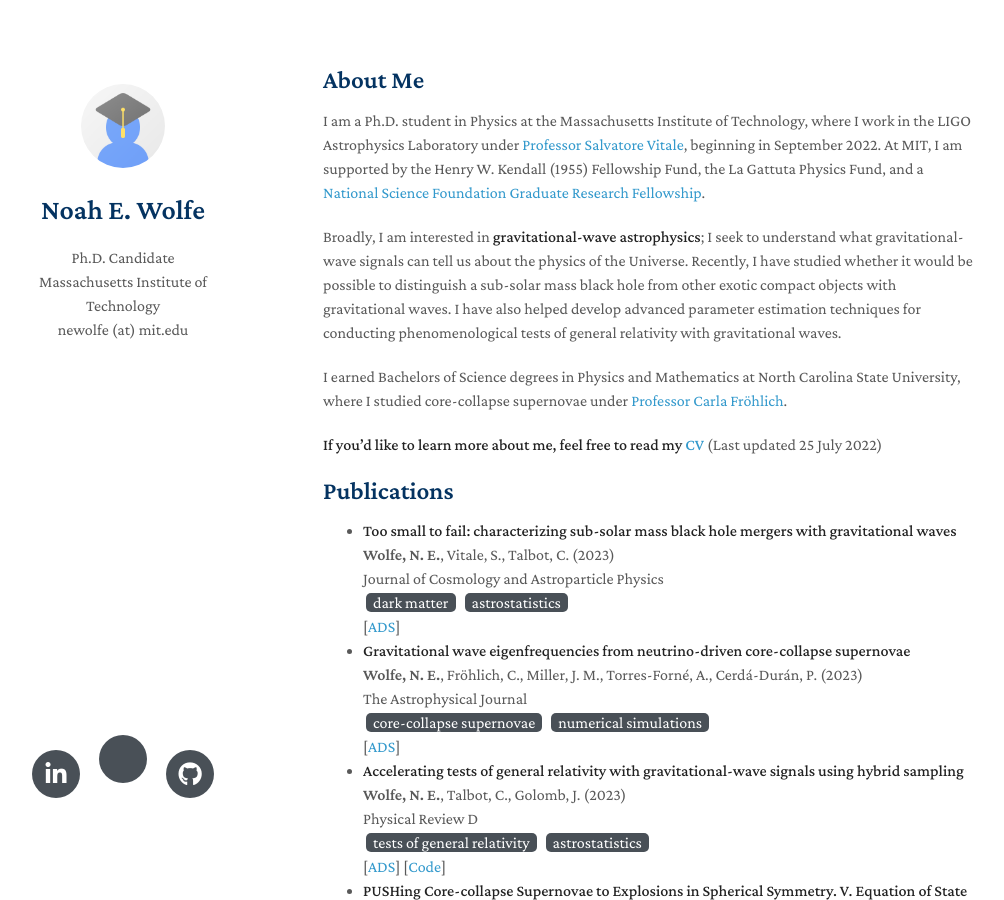
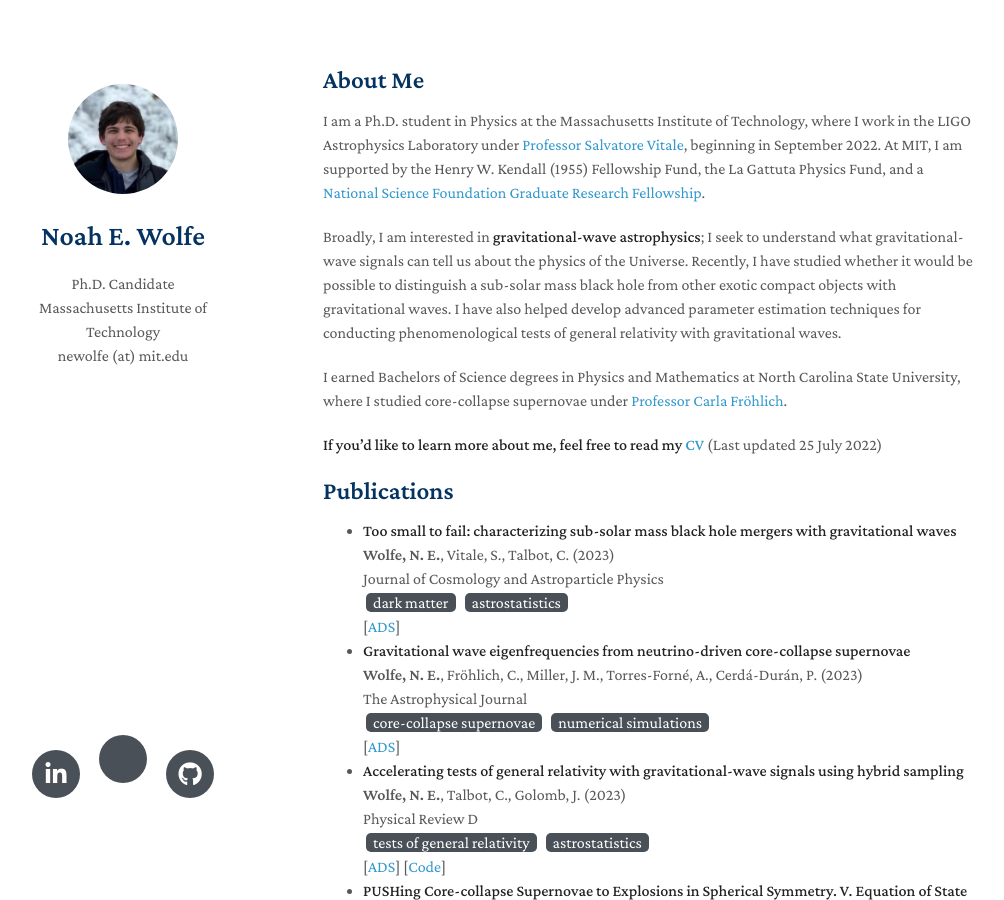
Before and after one commit to noahewolfe/noahewolfe.github.io, a Jekyll site: the page built from index.md, in a window 1280 px wide and 900 px high. Shown: the whole window, without its empty margins (147-1151 px from the left). Built offline with Jekyll 4.4.1, drawn with Linux system fonts in a browser that asks for light colours; nearby versions of some CDN libraries; a style sheet for code colours, icons or effects is not loaded; our own code applies the rules of GitHub Pages for plain Markdown files.

Commit message:
Update pointer to avatar image

```diff
--- a/_config.yml
+++ b/_config.yml
@@ -18,7 +18,7 @@ linkedin: https://www.linkedin.com/in/noah-wolfe-731845188/
 
 # Images (e.g., your profile picture and your website's favicon)
 # "favicon" and "favicon_dark" are used for the light and dark modes, respectively.
-avatar: ./assets/img/avatar.png
+avatar: ./assets/img/noah.png
 favicon: ./assets/img/favicon.png
 favicon_dark: ./assets/img/favicon-dark.png
 
```
